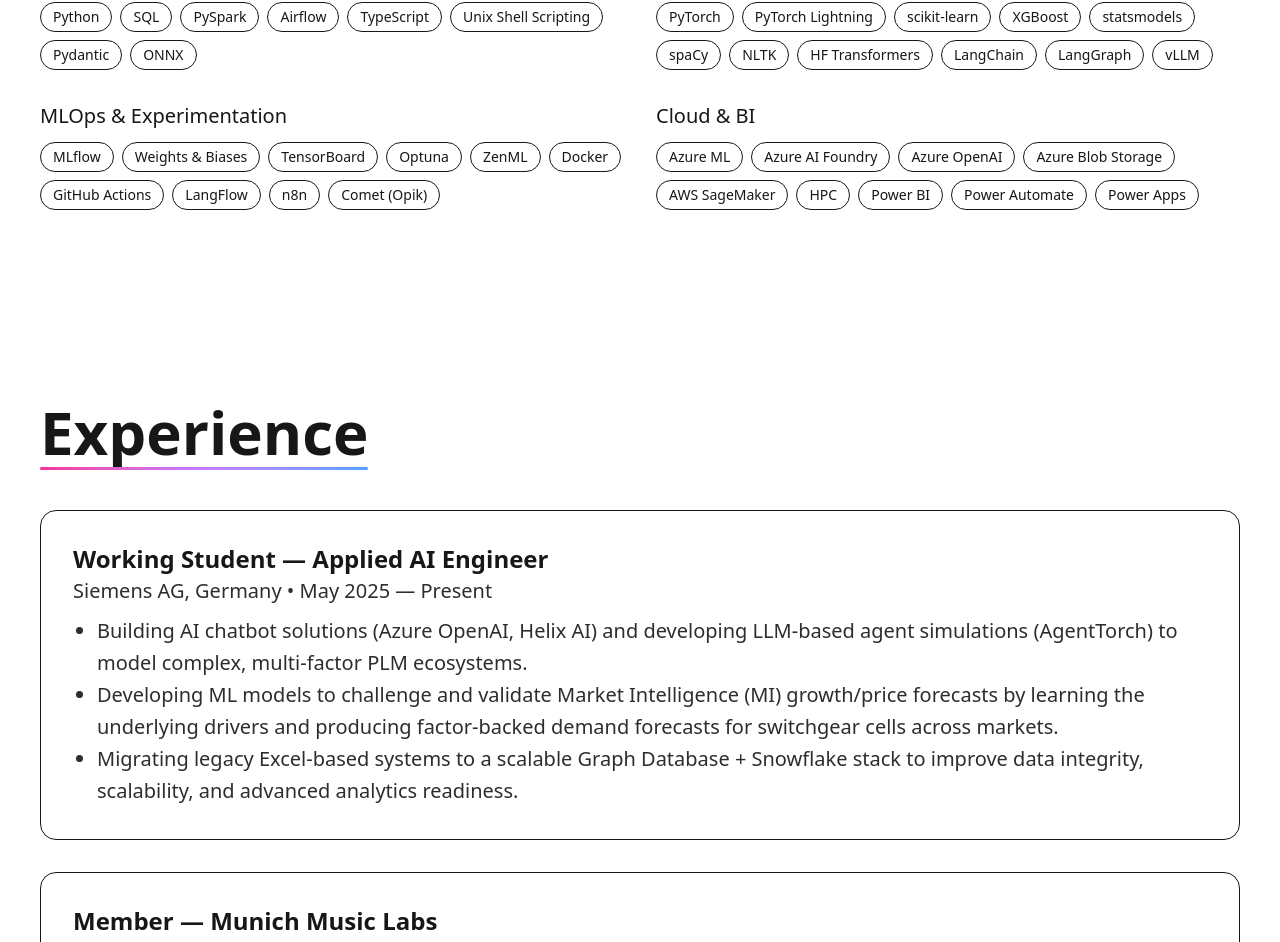
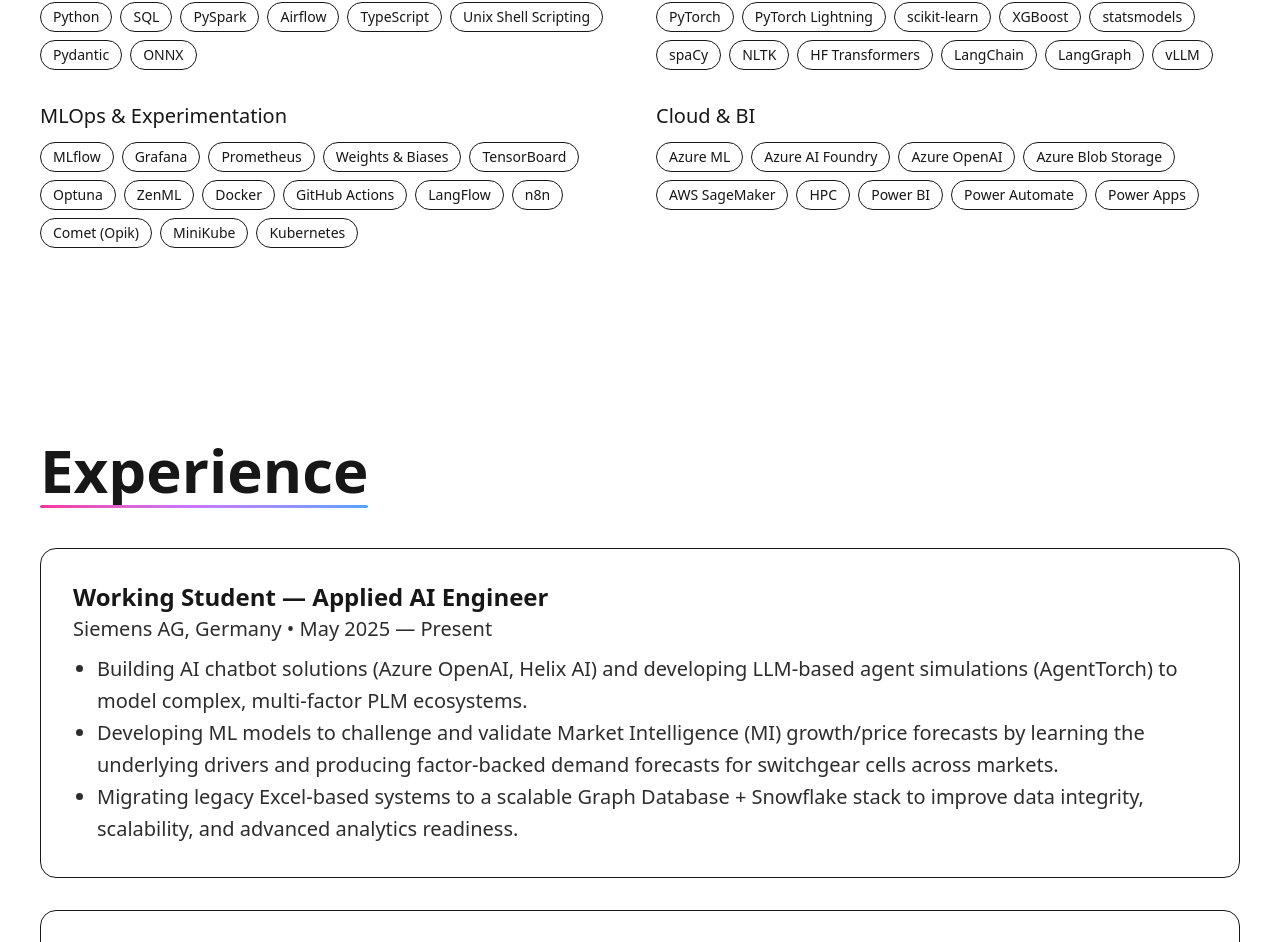
Before and after one commit to uddipan77/portfolio_Uddipan, a Next.js app in the folder site/: page / in a window 1280 px wide. Shown: the part 3209-4151 px from the top of the page. Built offline with nearby package versions, Linux system fonts and the light colour scheme.

Commit message:
updating skills

```diff
--- a/site/app/page.tsx
+++ b/site/app/page.tsx
@@ -584,6 +584,8 @@
             <div className="flex flex-wrap gap-2">
               {[
                 "MLflow",
+                "Grafana",
+                "Prometheus",
                 "Weights & Biases",
                 "TensorBoard",
                 "Optuna",
@@ -593,6 +595,8 @@
                 "LangFlow",
                 "n8n",
                 "Comet (Opik)",
+                "MiniKube",
+                "Kubernetes",
               ].map((s) => (
                 <Chip key={s}>{s}</Chip>
               ))}
```
